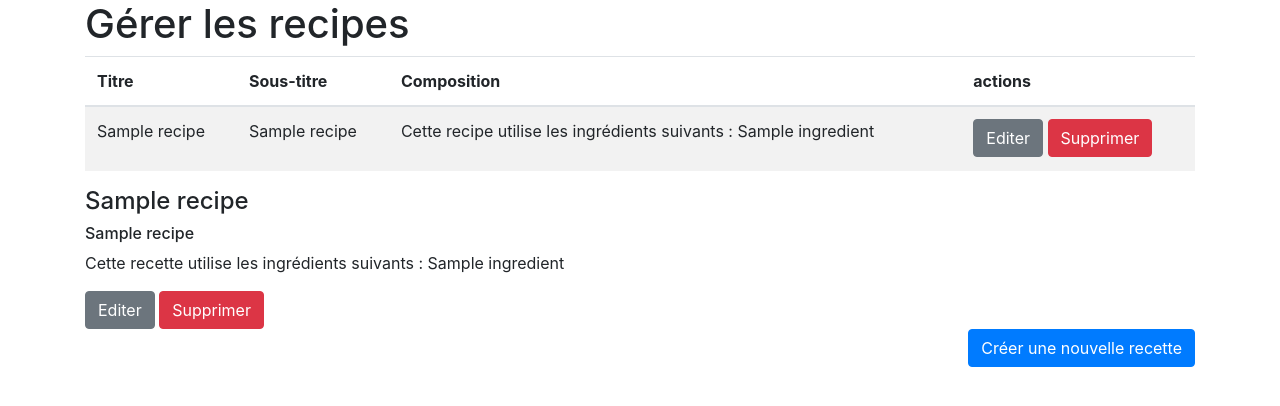
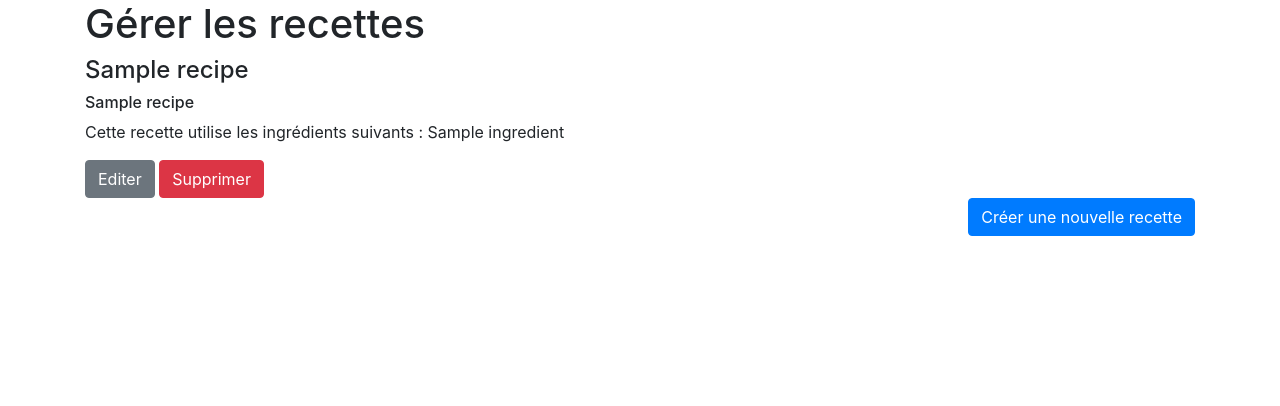
Before and after one commit to olpok/NosRecettes, a Symfony app: template templates/recipe/index.html.twig in a window 1280 px wide. Shown: the part 56-462 px from the top of the page. Run offline with Twig, Linux system fonts and the light colour scheme; the template is opened without the code that fills it: most values are stand-ins (such as "Sample title", 1, 10 or a date in 2020); some libraries are stand-ins or nearby versions.

Commit message:
API CRUD Recipe

```diff
--- a/composer.json
+++ b/composer.json
@@ -5,6 +5,7 @@
         "php": "^7.2.5",
         "ext-ctype": "*",
         "ext-iconv": "*",
+        "api-platform/api-pack": "^1.2",
         "doctrine/annotations": "^1.10",
         "sensio/framework-extra-bundle": "^5.5",
         "symfony/console": "5.1.*",
--- a/config/bundles.php
+++ b/config/bundles.php
@@ -10,4 +10,7 @@ return [
     Symfony\Bundle\MonologBundle\MonologBundle::class => ['all' => true],
     Symfony\Bundle\DebugBundle\DebugBundle::class => ['dev' => true, 'test' => true],
     Sensio\Bundle\FrameworkExtraBundle\SensioFrameworkExtraBundle::class => ['all' => true],
+    Symfony\Bundle\SecurityBundle\SecurityBundle::class => ['all' => true],
+    Nelmio\CorsBundle\NelmioCorsBundle::class => ['all' => true],
+    ApiPlatform\Core\Bridge\Symfony\Bundle\ApiPlatformBundle::class => ['all' => true],
 ];
--- /dev/null
+++ b/config/routes/api_platform.yaml
@@ -0,0 +1,4 @@
+api_platform:
+    resource: .
+    type: api_platform
+    prefix: /api
--- a/templates/recipe/index.html.twig
+++ b/templates/recipe/index.html.twig
@@ -1,64 +1,17 @@
 {% extends 'base.html.twig' %}
 
-{% block title %}recipes{% endblock %}
+{% block title %}Recettes
+{% endblock %}
 
 {% block body %}
 
-<h1>Gérer les recipes </h1>
+	<h1>Gérer les recettes
+	</h1>
 	{% for message in app.flashes('success') %}
 		<div class="alert alert-success">
 			{{message}}
 		</div>
 	{% endfor %}
-
-
-<table class="table table-striped">
-    <thead>
-        <tr>
-            <th>Titre</th>
-            <th>Sous-titre</th>
-            <th>Composition</th>
-            <th>actions</th>
-        </tr>
-    </thead>
-    <tbody>
-        {% for recipe in recipes %}
-        <tr>
-            <td>{{ recipe.title }}</td>
-            <td>{{ recipe.subtitle }}</td>
-            <td>
-                <section class="recipes">
-
-                    {% if not recipe.ingredients.empty %}
-                    <p>
-                        Cette recipe utilise les ingrédients suivants :
-                        {% for ingredient in recipe.ingredients %}
-                        {{ ingredient.name }}
-                        {% if not loop.last %},
-                        {% endif %}
-                        {% endfor %}
-                    </p>
-                    {% else %}
-                    <p>Cette recette n'a pas encore d'ingrédient
-                    </p>
-                    {% endif %}
-
-
-                </section>
-            </td>
-
-            <td>
-                <a href="{{ path('recipe_edit', {'id': recipe.id}) }}" class="btn btn-secondary">Editer</a>
-                {{ include('recipe/_delete_form.html.twig') }}
-            </td>
-        </tr>
-        {% else %}
-        <tr>
-            <td colspan=" 4">no records found</td>
-        </tr>
-        {% endfor %}
-    </tbody>
-</table>
 
 	<section class="recipes">
 
@@ -86,9 +39,6 @@
 		{% endfor %}
 
 
-
-
-
 	</section>
 
 	<div class="text-right">
```
Also changed, not shown: src/Entity/Ingredient.php (+9 -2 lines), src/Entity/Recipe.php (+17 -3 lines), src/Migrations/Version20200614174629.php (added, +41 -0 lines), templates/base.html.twig (+13 -21 lines), templates/ingredient/new.html.twig (+4 -7 lines), templates/pages/home.html.twig (+11 -11 lines), templates/recipe/new.html.twig (+4 -5 lines), database.sqlite (added), 6 other files. Lines whose indentation alone changed are shown as unchanged.
